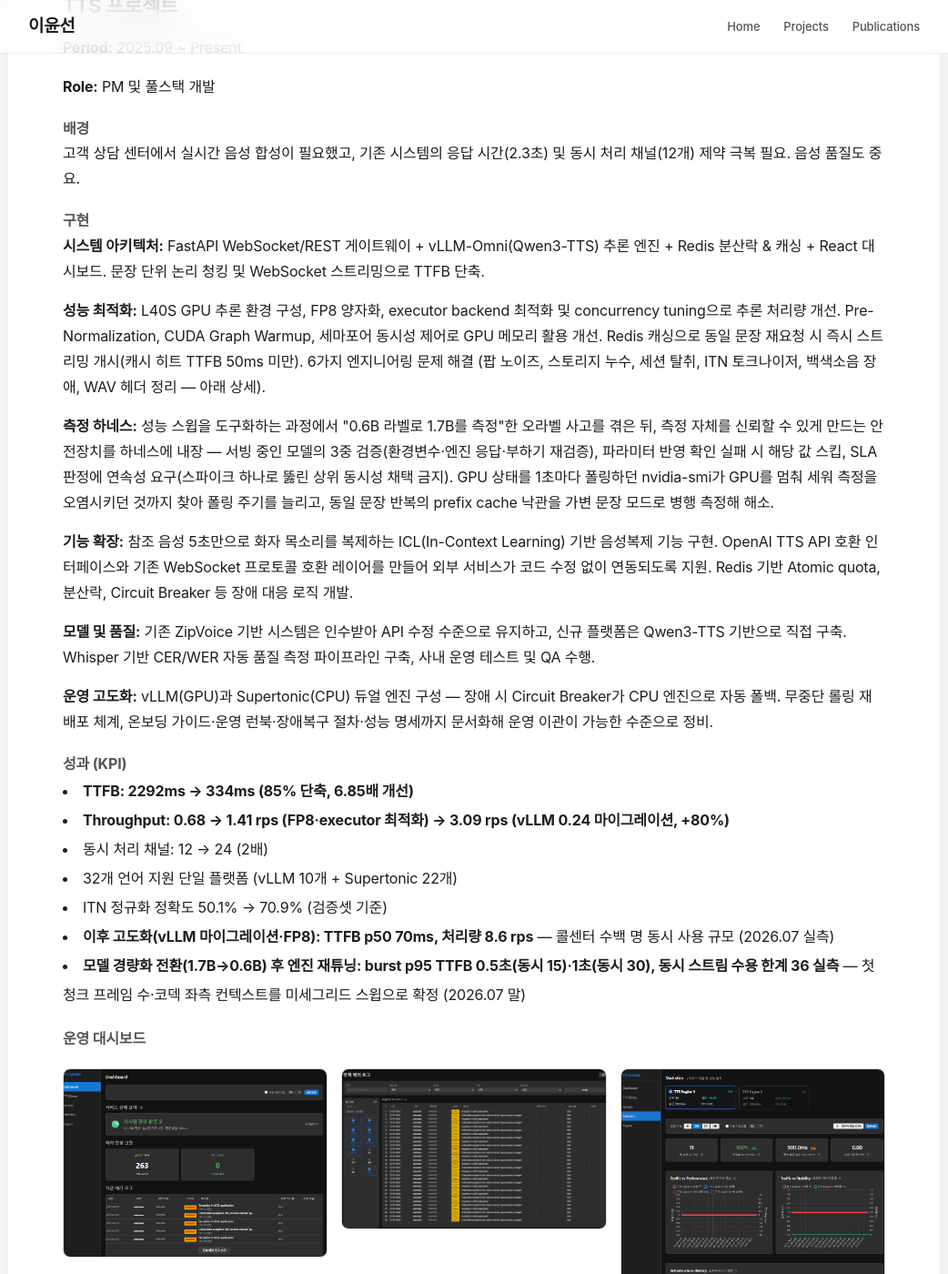
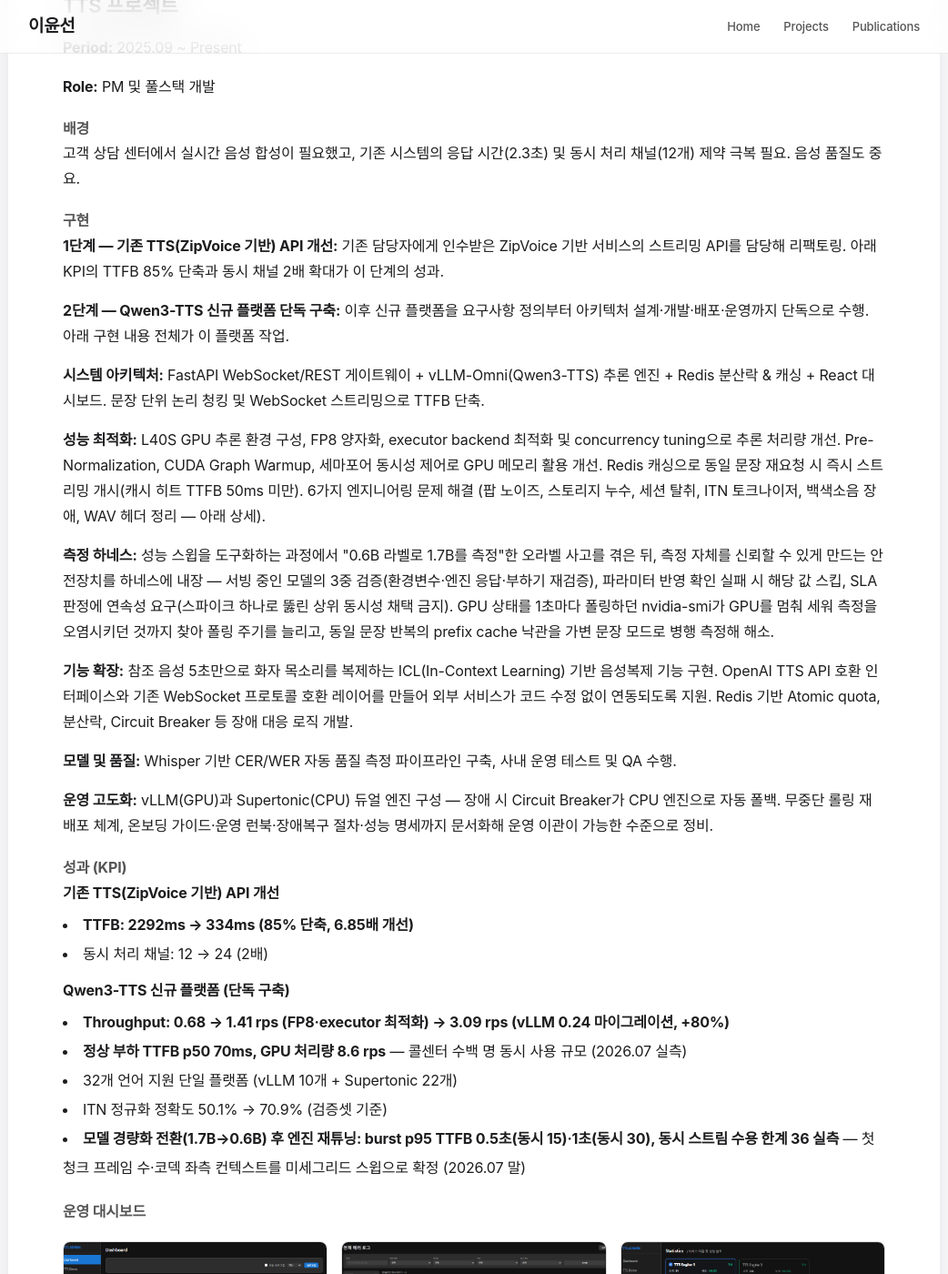
Before and after one commit to ckc5800/ckc5800.github.io, a Jekyll site: the page built from projects.html, in a window 1280 px wide and 1400 px high, scrolled down 716 px. Shown: the whole window at 91% size, without its empty margins (119-1161 px from the left). Built offline with Jekyll 4.4.1, drawn with Linux system fonts in a browser that asks for light colours; some web fonts are replaced.

Commit message:
TTS 경력을 2단계로 구분 — ZipVoice API 개선(담당) / Qwen3 플랫폼(단독 구축)
본인 확인: TTFB 2292→334ms·채널 12→24는 기존 ZipVoice 기반 API 개선
단계의 성과이고, Qwen3-TTS 플랫폼은 별도로 단독 구축한 작업.
KPI를 두 그룹으로 분리하고 구현 섹션에 단계 구분 명시. 이력서 동일 반영.

Co-Authored-By: Claude Fable 5 <noreply@anthropic.com>

```diff
--- a/projects.html
+++ b/projects.html
@@ -53,21 +53,27 @@ title: Projects
     <p>고객 상담 센터에서 실시간 음성 합성이 필요했고, 기존 시스템의 응답 시간(2.3초) 및 동시 처리 채널(12개) 제약 극복 필요. 음성 품질도 중요.</p>
 
     <h4 style="margin-top: 20px; color: #555;">구현</h4>
+    <p><strong>1단계 — 기존 TTS(ZipVoice 기반) API 개선:</strong> 기존 담당자에게 인수받은 ZipVoice 기반 서비스의 스트리밍 API를 담당해 리팩토링. 아래 KPI의 TTFB 85% 단축과 동시 채널 2배 확대가 이 단계의 성과.</p>
+    <p><strong>2단계 — Qwen3-TTS 신규 플랫폼 단독 구축:</strong> 이후 신규 플랫폼을 요구사항 정의부터 아키텍처 설계·개발·배포·운영까지 단독으로 수행. 아래 구현 내용 전체가 이 플랫폼 작업.</p>
     <p><strong>시스템 아키텍처:</strong> FastAPI WebSocket/REST 게이트웨이 + vLLM-Omni(Qwen3-TTS) 추론 엔진 + Redis 분산락 & 캐싱 + React 대시보드. 문장 단위 논리 청킹 및 WebSocket 스트리밍으로 TTFB 단축.</p>
     <p><strong>성능 최적화:</strong> L40S GPU 추론 환경 구성, FP8 양자화, executor backend 최적화 및 concurrency tuning으로 추론 처리량 개선. Pre-Normalization, CUDA Graph Warmup, 세마포어 동시성 제어로 GPU 메모리 활용 개선. Redis 캐싱으로 동일 문장 재요청 시 즉시 스트리밍 개시(캐시 히트 TTFB 50ms 미만). 6가지 엔지니어링 문제 해결 (팝 노이즈, 스토리지 누수, 세션 탈취, ITN 토크나이저, 백색소음 장애, WAV 헤더 정리 — 아래 상세).</p>
     <p><strong>측정 하네스:</strong> 성능 스윕을 도구화하는 과정에서 "0.6B 라벨로 1.7B를 측정"한 오라벨 사고를 겪은 뒤, 측정 자체를 신뢰할 수 있게 만드는 안전장치를 하네스에 내장 — 서빙 중인 모델의 3중 검증(환경변수·엔진 응답·부하기 재검증), 파라미터 반영 확인 실패 시 해당 값 스킵, SLA 판정에 연속성 요구(스파이크 하나로 뚫린 상위 동시성 채택 금지). GPU 상태를 1초마다 폴링하던 nvidia-smi가 GPU를 멈춰 세워 측정을 오염시키던 것까지 찾아 폴링 주기를 늘리고, 동일 문장 반복의 prefix cache 낙관을 가변 문장 모드로 병행 측정해 해소.</p>
     <p><strong>기능 확장:</strong> 참조 음성 5초만으로 화자 목소리를 복제하는 ICL(In-Context Learning) 기반 음성복제 기능 구현. OpenAI TTS API 호환 인터페이스와 기존 WebSocket 프로토콜 호환 레이어를 만들어 외부 서비스가 코드 수정 없이 연동되도록 지원. Redis 기반 Atomic quota, 분산락, Circuit Breaker 등 장애 대응 로직 개발.</p>
-    <p><strong>모델 및 품질:</strong> 기존 ZipVoice 기반 시스템은 인수받아 API 수정 수준으로 유지하고, 신규 플랫폼은 Qwen3-TTS 기반으로 직접 구축. Whisper 기반 CER/WER 자동 품질 측정 파이프라인 구축, 사내 운영 테스트 및 QA 수행.</p>
+    <p><strong>모델 및 품질:</strong> Whisper 기반 CER/WER 자동 품질 측정 파이프라인 구축, 사내 운영 테스트 및 QA 수행.</p>
     <p><strong>운영 고도화:</strong> vLLM(GPU)과 Supertonic(CPU) 듀얼 엔진 구성 — 장애 시 Circuit Breaker가 CPU 엔진으로 자동 폴백. 무중단 롤링 재배포 체계, 온보딩 가이드·운영 런북·장애복구 절차·성능 명세까지 문서화해 운영 이관이 가능한 수준으로 정비.</p>
 
     <h4 style="margin-top: 20px; color: #555;">성과 (KPI)</h4>
+    <p style="margin-bottom: 5px;"><strong>기존 TTS(ZipVoice 기반) API 개선</strong></p>
     <ul style="list-style-position: inside; line-height: 2;">
         <li><strong>TTFB: 2292ms → 334ms (85% 단축, 6.85배 개선)</strong></li>
+        <li>동시 처리 채널: 12 → 24 (2배)</li>
+    </ul>
+    <p style="margin: 10px 0 5px;"><strong>Qwen3-TTS 신규 플랫폼 (단독 구축)</strong></p>
+    <ul style="list-style-position: inside; line-height: 2;">
         <li><strong>Throughput: 0.68 → 1.41 rps (FP8·executor 최적화) → 3.09 rps (vLLM 0.24 마이그레이션, +80%)</strong></li>
-        <li>동시 처리 채널: 12 → 24 (2배)</li>
+        <li><strong>정상 부하 TTFB p50 70ms, GPU 처리량 8.6 rps</strong> — 콜센터 수백 명 동시 사용 규모 (2026.07 실측)</li>
         <li>32개 언어 지원 단일 플랫폼 (vLLM 10개 + Supertonic 22개)</li>
         <li>ITN 정규화 정확도 50.1% → 70.9% (검증셋 기준)</li>
-        <li><strong>이후 고도화(vLLM 마이그레이션·FP8): TTFB p50 70ms, 처리량 8.6 rps</strong> — 콜센터 수백 명 동시 사용 규모 (2026.07 실측)</li>
         <li><strong>모델 경량화 전환(1.7B→0.6B) 후 엔진 재튜닝: burst p95 TTFB 0.5초(동시 15)·1초(동시 30), 동시 스트림 수용 한계 36 실측</strong> — 첫 청크 프레임 수·코덱 좌측 컨텍스트를 미세그리드 스윕으로 확정 (2026.07 말)</li>
     </ul>
 
```
Also changed, not shown: 2 other files.
